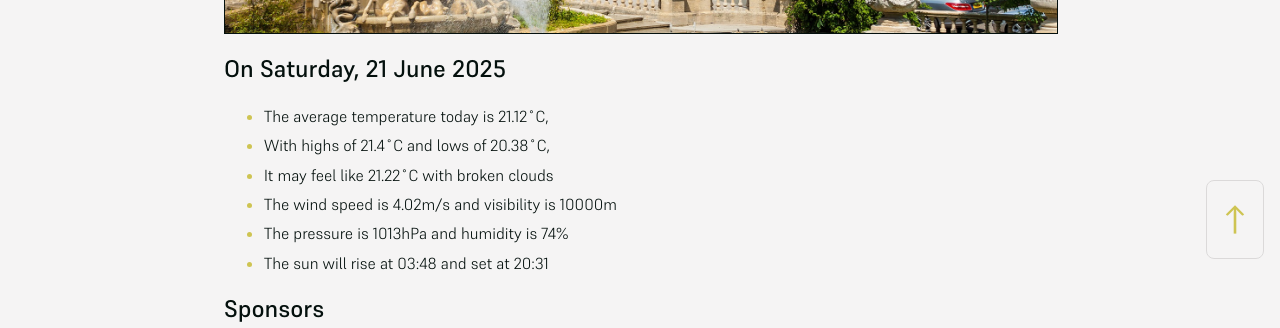
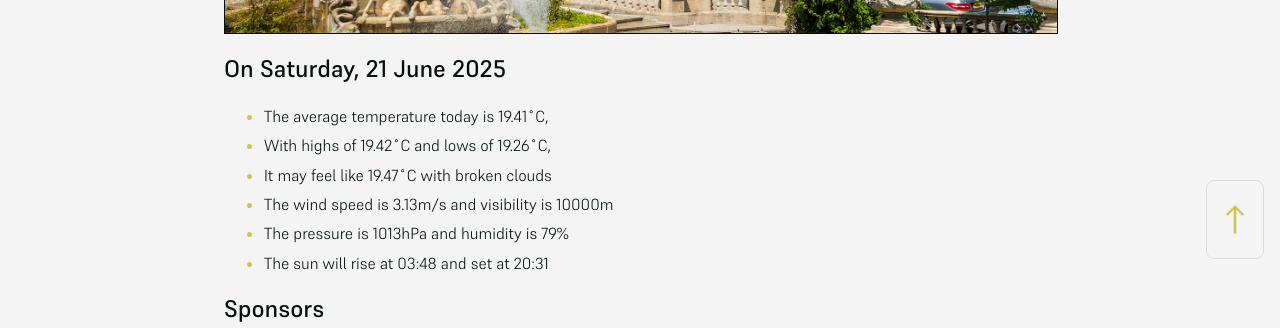
Before and after one commit to mat-0/cheltenham-open-data, a Jekyll site: the page built from index.md, in a window 1280 px wide. Shown: the part 625-953 px from the top of the page. Built offline with Jekyll 4.4.1, drawn with Linux system fonts in a browser that asks for light colours.

Commit message:
Updated 2025-06-21 22:58:18

```diff
--- a/index.md
+++ b/index.md
@@ -10,11 +10,11 @@ seo: Menu
 <!-- weather_marker starts -->
 ## On Saturday, 21 June 2025
 
-- The average temperature today is 21.12˚C,
-- With highs of 21.4˚C and lows of 20.38˚C,
-- It may feel like 21.22˚C with broken clouds
-- The wind speed is 4.02m/s and visibility is 10000m
-- The pressure is 1013hPa and humidity is 74%
+- The average temperature today is 19.41˚C,
+- With highs of 19.42˚C and lows of 19.26˚C,
+- It may feel like 19.47˚C with broken clouds
+- The wind speed is 3.13m/s and visibility is 10000m
+- The pressure is 1013hPa and humidity is 79%
 - The sun will rise at 03:48 and set at 20:31
 
 <!-- weather_marker ends -->
```
Also changed, not shown: _data/flood.json (+4 -4 lines), _pages/news.md (+7 -7 lines).
